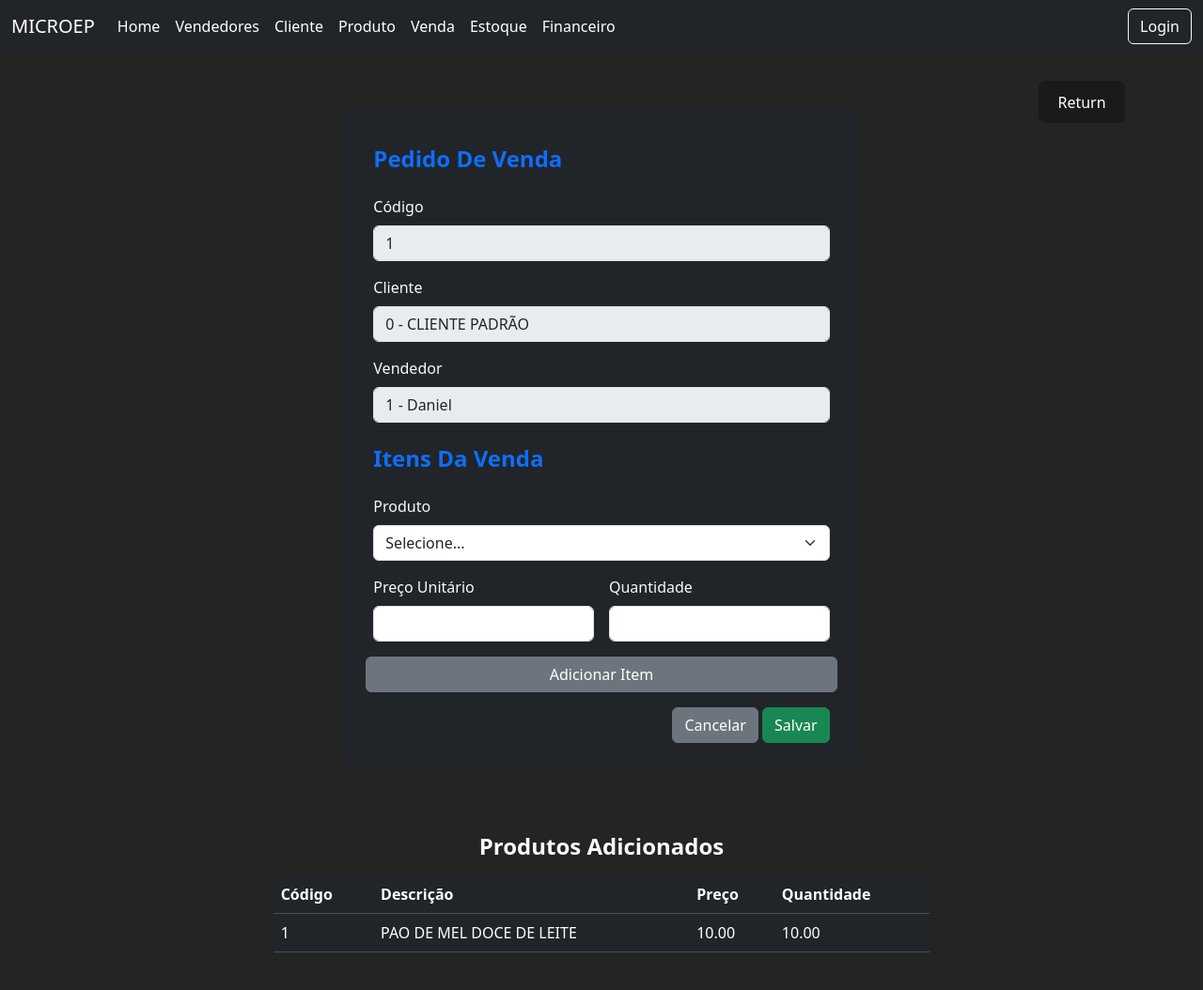
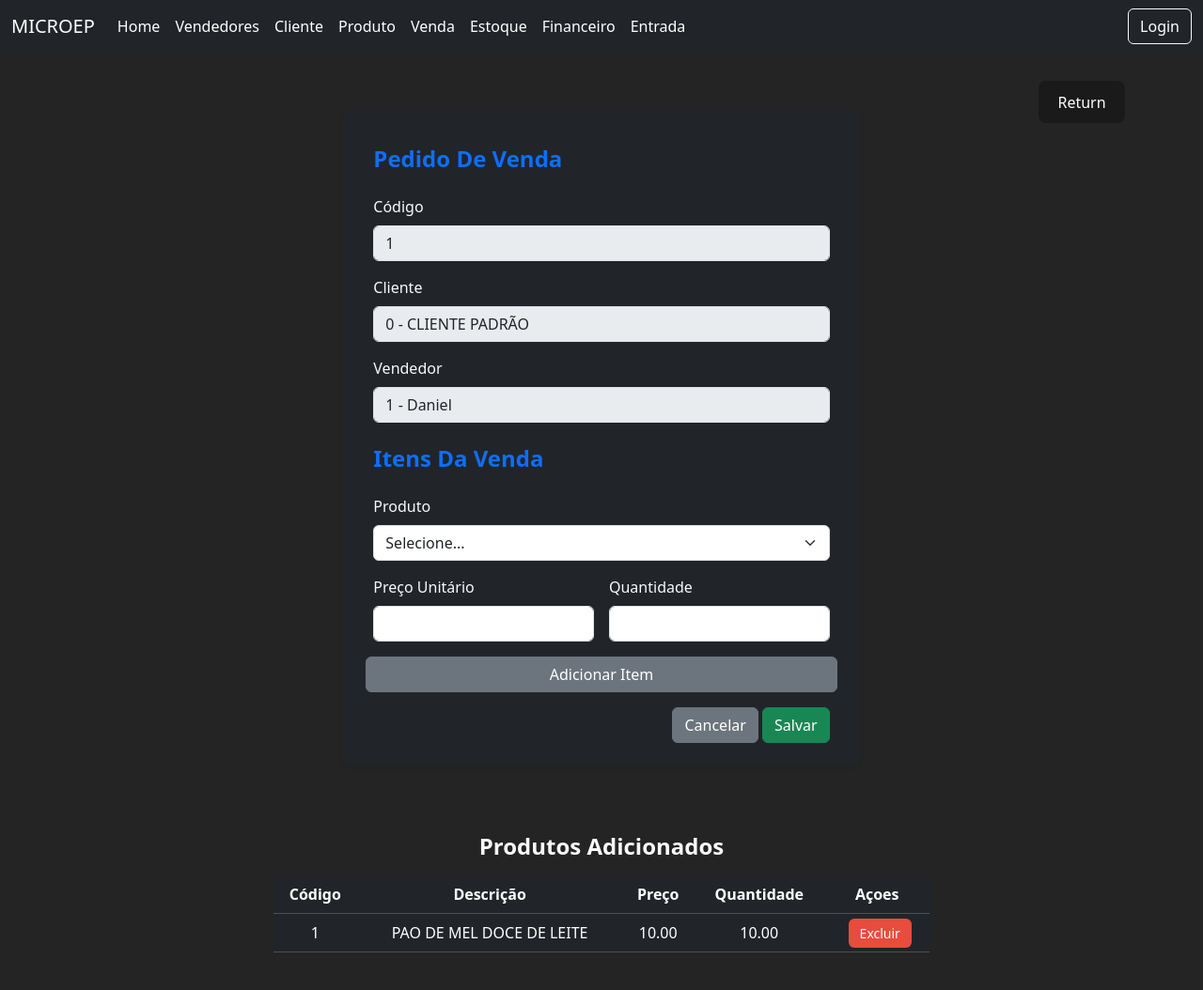
Before and after one commit to DannDevs/LOJA-DJANGO, a Django app: page /venda/cadastro/3 in a window 1280 px wide. Shown: the whole page at 94% size. Run offline with Django 5.2, Linux system fonts and the light colour scheme; data comes from the database, SQL or seed files in the repository; both versions use the stored data as it was after the commit.

Commit message:
UPDATE DUPLICATAS/KARDEX/AJUSTE

```diff
--- a/meu_projeto/core/models.py
+++ b/meu_projeto/core/models.py
@@ -73,3 +73,16 @@ class Duplicata(models.Model):
     valor = models.DecimalField(decimal_places=2,max_digits=8)
     tipo = models.CharField(max_length=1,choices=TIPO_CHOICES,default='R')
     pago = models.CharField(max_length=1,choices=PAGO_CHOICES,default='E')
+
+class Fornecedor(models.Model):
+    codigo = models.IntegerField()
+    razaosocial = models.CharField(max_length=100)
+    segmento = models.CharField(max_length=100)
+
+    def __str__(self):
+        return f"{self.codigo} - {self.razaosocial}"
+
+class Entrada(models.Model):
+    codigo = models.IntegerField()
+    fornecedor = models.ForeignKey(Fornecedor,on_delete=models.CASCADE)
+    valor = models.DecimalField(max_digits=8,decimal_places=2)
--- a/meu_projeto/core/templates/cadastros/cadastro_venda.html
+++ b/meu_projeto/core/templates/cadastros/cadastro_venda.html
@@ -113,7 +113,11 @@
         {% endif %}
 
         <div class="col-12 text-end mt-3">
-
+            {% if erro %}
+                <p style="color: red; font-weight: bold;">  {{erro}} </p>
+            {% elif sucesso %}
+                <p style="color: green;font-weight: bold;">{{sucesso}}</p>
+            {% endif%}
             <a href="{% url 'vendas' %}" class="btn btn-secondary">Cancelar</a>
             <button type="submit" class="btn btn-success" name="add_venda">Salvar</button>
         </div>
@@ -127,35 +131,34 @@
     <table class="table table-dark">
         <thead>
             <tr>
-                <th>Código</th>
-                <th>Descrição</th>
-                <th>Preço</th>
-                <th>Quantidade</th>
+                <th class="text-center">Código</th>
+                <th class="text-center">Descrição</th>
+                <th class="text-center">Preço</th>
+                <th class="text-center">Quantidade</th>
+                <th class="text-center">Açoes</th>
             </tr>
         </thead>
         <tbody>
-            {% for item in itensvenda %}
+                {% for item in itensvenda %}
             <tr>
-                <td>{{ item.produto.codigo }}</td>
-                <td>{{ item.produto.descricao }}</td>
-                <td>{{ item.preco_unitario }}</td>
-                <td>{{ item.quantidade }}</td>
+                <td class="text-center">{{ item.produto.codigo }}</td>
+                <td class="text-center">{{ item.produto.descricao }}</td>
+                <td class="text-center">{{ item.preco_unitario }}</td>
+                <td class="text-center">{{ item.quantidade }}</td>
+                <td class="text-center">
+                    <a href="{% url 'removeritem' ven_atual.id item.id %}" class="btn-delete">
+                        Excluir
+                    </a>
+                </td>
             </tr>
             {% empty %}
             <tr>
                 <td colspan="5" class="text-center text-muted">Nenhum item adicionado ainda.</td>
             </tr>
-            {% endfor %}
+        {%endfor%}
         </tbody>
     </table>
 </div>
-
-            {% if erro %}
-                <p style="color: red; font-weight: bold;">  {{erro}} </p>
-            {% elif sucesso %}
-                <p style="color: green;font-weight: bold;">{{sucesso}}</p>
-            {% endif%}
-
         </div>
     </div>
 </body>
--- a/meu_projeto/core/templates/components/navbar.html
+++ b/meu_projeto/core/templates/components/navbar.html
@@ -49,6 +49,9 @@
         <li class="nav-item">
           <a class="nav-link" href="{% url 'duplicatas' %}">Financeiro</a>
         </li>
+        <li>
+          <a class="nav-link" href="/">Entrada</a>
+        </li>
 
       </ul>
 
--- a/meu_projeto/core/views.py
+++ b/meu_projeto/core/views.py
@@ -42,6 +42,10 @@ def temduplicata(id):
     return Duplicata.objects.filter(venda_id=id).exists()
 def validacodigo(codigo):
     return codigo >= 1
+def verificaestoque(codigo,quantidade):
+    produto = Produto.objects.get(codigo=codigo)
+    quantidadevalida = int(quantidade)
+    return produto.quantidadeestoque >= quantidadevalida
 
 # VENDEDORES
 
@@ -73,6 +77,7 @@ def vendedorview(request):
 
     return render(request,'modelos/vendedores.html',{
         'vendedores':vendedores})
+
 
 #  ------------ REMOVER ------------
 
@@ -312,6 +317,7 @@ def cadastro_venda(request,id):
 
     valor_total = 0
     erro = None
+    sucesso = None
     cli = None
     ven = None
 
@@ -323,28 +329,29 @@ def cadastro_venda(request,id):
         prod = Produto.objects.get(id=produto_id)
 
         if produtoexiste(prod.id) == True:
-            print(request.POST)
+            if verificaestoque(prod.codigo,quantidade):
+                ItemVenda.objects.create(
+                    venda=ven_atual,
+                    produto=prod,
+                    quantidade=quantidade,
+                    preco_unitario=preco_unitario
+                )
 
+                item = ItemVenda.objects.get(venda=ven_atual,produto=prod)
 
-            ItemVenda.objects.create(
-                venda=ven_atual,
-                produto=prod,
-                quantidade=quantidade,
-                preco_unitario=preco_unitario
-            )
+                item.produto.quantidadeestoque -= item.quantidade
+                item.produto.save()
 
-            # item = ItemVenda.objects.get(venda=ven_atual)
+                MovimentoItem.objects.create(
+                    tipomovimento='-',
+                    produto=prod,
+                    qtdmovimento =quantidade ,
+                    preco =preco_unitario
+                )
+                return redirect('cadastrovenda',id=id)
+            else:
+                erro="Quantidade insuficiente"
 
-            # item.produto.quantidadeestoque -= item.quantidade
-
-            MovimentoItem.objects.create(
-                tipomovimento='-',
-                produto=prod,
-                qtdmovimento =quantidade ,
-                preco =preco_unitario
-            )
-
-            return redirect('cadastrovenda',id=id)
         else:
             erro = "Produto não existe"
 
@@ -416,30 +423,29 @@ def cadastro_venda(request,id):
             if validacodvenda(codigo) == False:
                 if validacodcliente(cli.codigo) == True:
                     if validacod(ven.codigo) == True:
+                        if verificaestoque(produtoadd.codigo,quantidade):
 
-                        ItemVenda.objects.create(venda=venda_atual,produto=produtoadd,quantidade=quantidade,preco_unitario=preco_unitario)
+                            ItemVenda.objects.create(venda=venda_atual,produto=produtoadd,quantidade=quantidade,preco_unitario=preco_unitario)
 
-                        MovimentoItem.objects.create(
-                        tipomovimento='-',
-                        produto=produtoadd,
-                        qtdmovimento =quantidade ,
-                        preco =preco_unitario
-                        )
+                            MovimentoItem.objects.create(
+                            tipomovimento='-',
+                            produto=produtoadd,
+                            qtdmovimento =quantidade ,
+                            preco =preco_unitario
+                            )
 
-                        item = ItemVenda.objects.get(venda=venda_atual)
+                            item = ItemVenda.objects.get(venda=venda_atual)
+                            item.produto.quantidadeestoque -= item.quantidade
+                            item.produto.save()
 
-                        item.produto.quantidadeestoque -= item.quantidade
-
-                        print(item.quantidade)
-
-                        ven_atual.codigo = codigo
-                        ven_atual.cliente = cli
-                        ven_atual.vendedor = ven
-                        ven_atual.valor += item.preco_unitario * item.quantidade
-                        ven_atual.save()
-
-                        return redirect('cadastrovenda', id=id)
-
+                            ven_atual.codigo = codigo
+                            ven_atual.cliente = cli
+                            ven_atual.vendedor = ven
+                            ven_atual.valor += item.preco_unitario * item.quantidade
+                            ven_atual.save()
+                            return redirect('cadastrovenda', id=id)
+                        else:
+                            erro = "Produto nao possui estoque"
                     else:
                         erro = "Codigo Vendedor Nao Existe"
                 else:
@@ -457,6 +463,7 @@ def cadastro_venda(request,id):
         'vendedores':vendedores,
         'produtos':produtos,
         'erro':erro,
+        'sucesso':sucesso,
         'ven_atual':ven_atual,
         'itensvenda':ItemVenda.objects.filter(venda = ven_atual)
         })
@@ -482,3 +489,7 @@ def estoqueview(request):
     estoque = MovimentoItem.objects.all()
 
     return render(request,'modelos/estoque.html',{'estoque':estoque})
+
+def remover_item(request,venid,id):
+    ItemVenda.objects.get(id=id).delete()
+    return redirect('cadastrovenda',id=venid)
--- a/meu_projeto/meu_projeto/urls.py
+++ b/meu_projeto/meu_projeto/urls.py
@@ -38,8 +38,10 @@ urlpatterns = [
     path('venda/gerarvenda/',views.gerar_venda,name='gerarvenda'),
     path('venda/cadastro/<int:id>',views.cadastro_venda,name='cadastrovenda'),
     path('venda/<int:id>/deletar/',views.remover_venda,name='removervenda'),
+    path('venda/<int:venid>/removeritem/<int:id>',views.remover_item,name='removeritem'),
     # path('venda/additem/<int:vendaid>',views.add_item_venda,name='additemvenda'),
     path('duplicatas/',views.duplicataview,name='duplicatas'),
     path('duplicatas/<int:id>/excluir',views.excluir_duplicata,name='removerduplicata'),
     path('estoque/',views.estoqueview,name='estoque')
+
 ]
--- a/meu_projeto/static/venda.css
+++ b/meu_projeto/static/venda.css
@@ -282,29 +282,6 @@ body {
   flex-direction: column;
 
 }
-/* ===== TABELA ===== */
-.tabela-vendedores {
-    width: 100%;
-    border-collapse: collapse;
-    margin-top: 20px;
-    font-family: Arial, sans-serif;
-    font-size: 15px;
-    background-color: #242424;
-    border-radius: 8px;
-    overflow: hidden;
-    box-shadow: 0 2px 8px rgba(0,0,0,0.1);
-}
-
-.tabela-vendedores thead {
-    background: #2a2472;
-    color: white;
-}
-
-.tabela-vendedores th,
-.tabela-vendedores td {
-    padding: 12px 15px;
-    border-bottom: 1px solid #e6e6e6;
-}
 
 /* ===== BOTÕES ===== */
 .btn-detalhe,
```
Also changed, not shown: meu_projeto/core/templates/modelos/fornecedores.html (added), meu_projeto/db.sqlite3.
